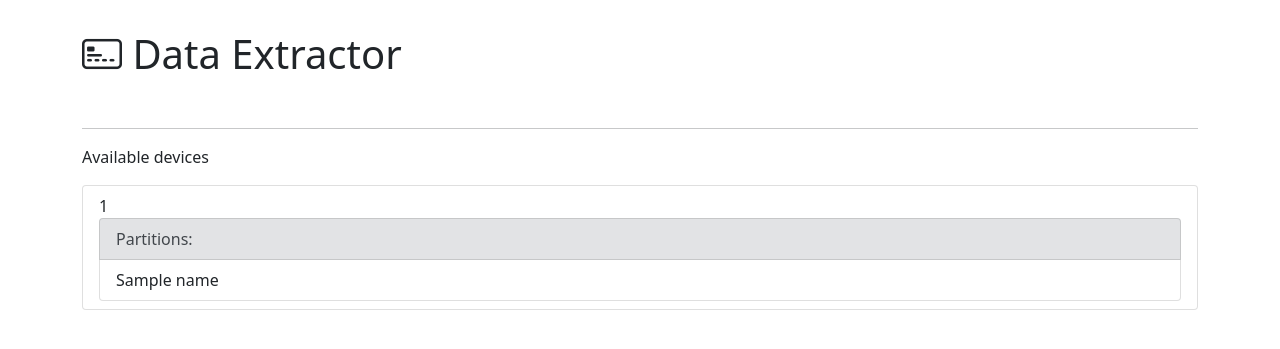
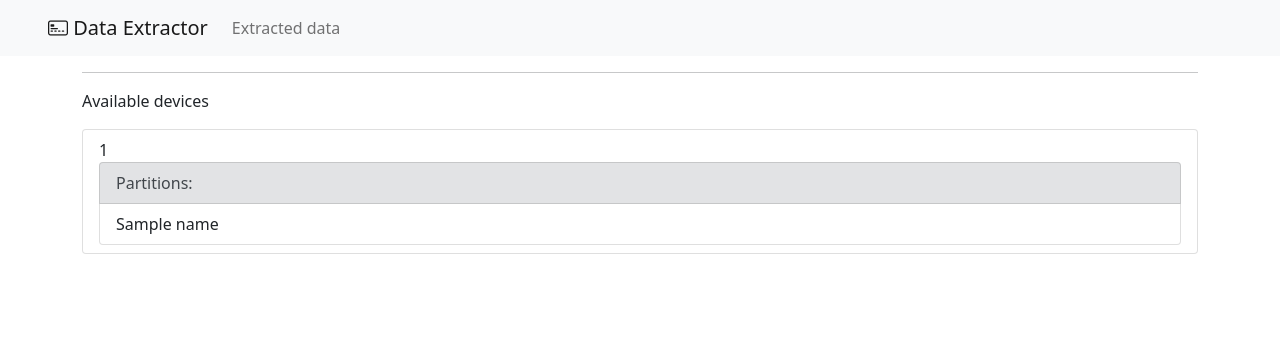
Before and after one commit to pawelptak/personal-data-extractor, a Flask app: template templates/index.html in a window 1280 px wide. Shown: the top 349 px of the page. Run offline with Flask 2, Linux system fonts and the light colour scheme; the template is opened without the code that fills it: most values are stand-ins (such as "Sample title", 1, 10 or a date in 2020); some libraries are stand-ins or nearby versions.

Commit message:
add navbar

```diff
--- a/static/css/main.css
+++ b/static/css/main.css
@@ -1,4 +1,3 @@
 .title_header{
-    margin-top: 30px;
-    margin-bottom: 50px;
+    margin-left: 30px;
 }
--- a/templates/base.html
+++ b/templates/base.html
@@ -14,8 +14,19 @@
 
 
 
+<nav class="navbar navbar-expand-lg navbar-light bg-light">
+  <a class="navbar-brand ms-5" href="#"><i class="bi bi-credit-card-2-front"></i>  Data Extractor</a>
+  <button class="navbar-toggler" type="button" data-toggle="collapse" data-target="#navbarNavAltMarkup" aria-controls="navbarNavAltMarkup" aria-expanded="false" aria-label="Toggle navigation">
+    <span class="navbar-toggler-icon"></span>
+  </button>
+  <div class="collapse navbar-collapse" id="navbarNavAltMarkup">
+    <div class="navbar-nav">
+      <a class="nav-item nav-link" href="/extracted">Extracted data</a>
+    </div>
+  </div>
+</nav>
+
 <div class="container">
-    <h1 class="title_header"><i class="bi bi-credit-card-2-front"></i>  Data Extractor</h1>
     <hr/>
     {% block body %}{% endblock %}
     <script src="https://cdn.jsdelivr.net/npm/bootstrap@5.1.3/dist/js/bootstrap.bundle.min.js" integrity="sha384-ka7Sk0Gln4gmtz2MlQnikT1wXgYsOg+OMhuP+IlRH9sENBO0LRn5q+8nbTov4+1p" crossorigin="anonymous"></script>
```
